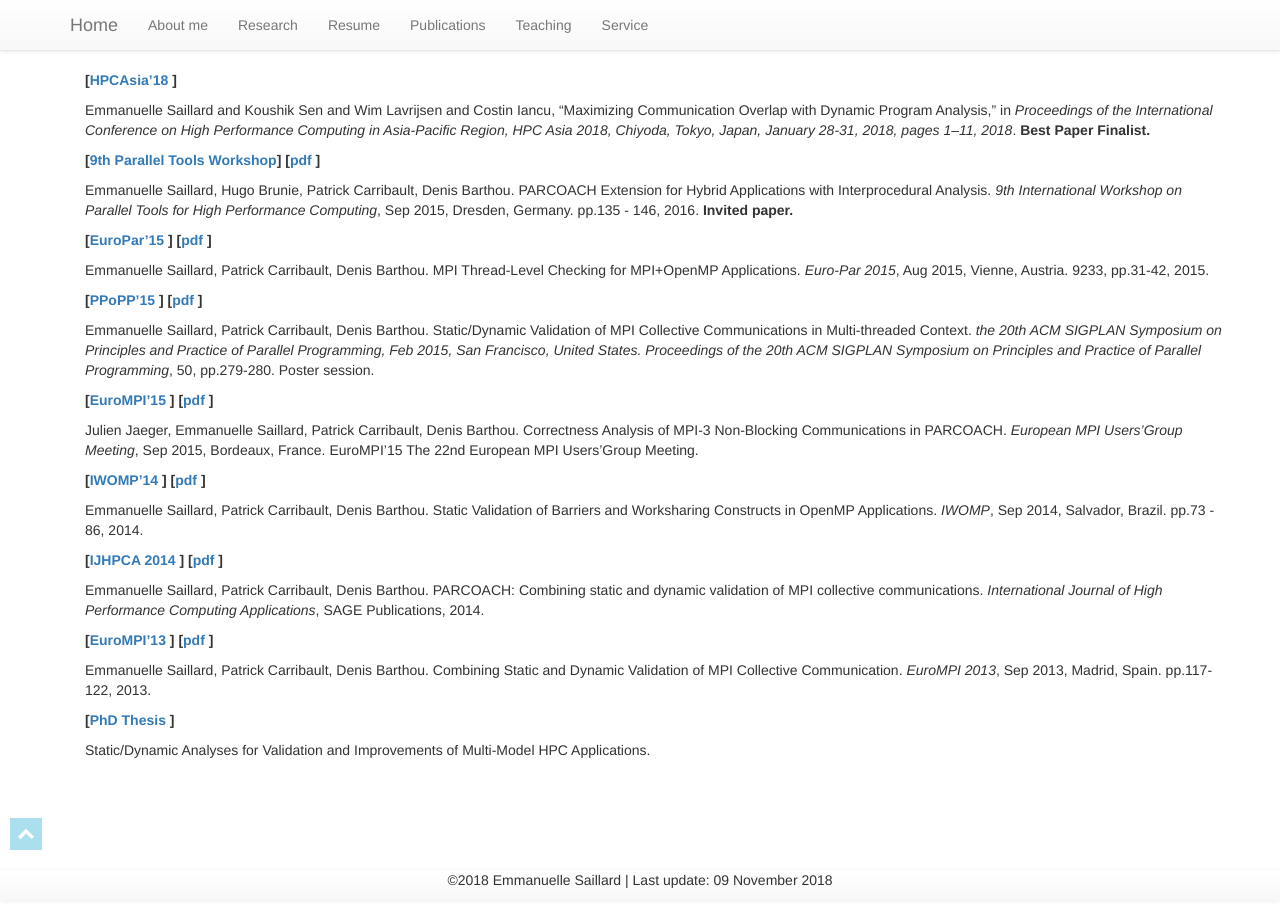
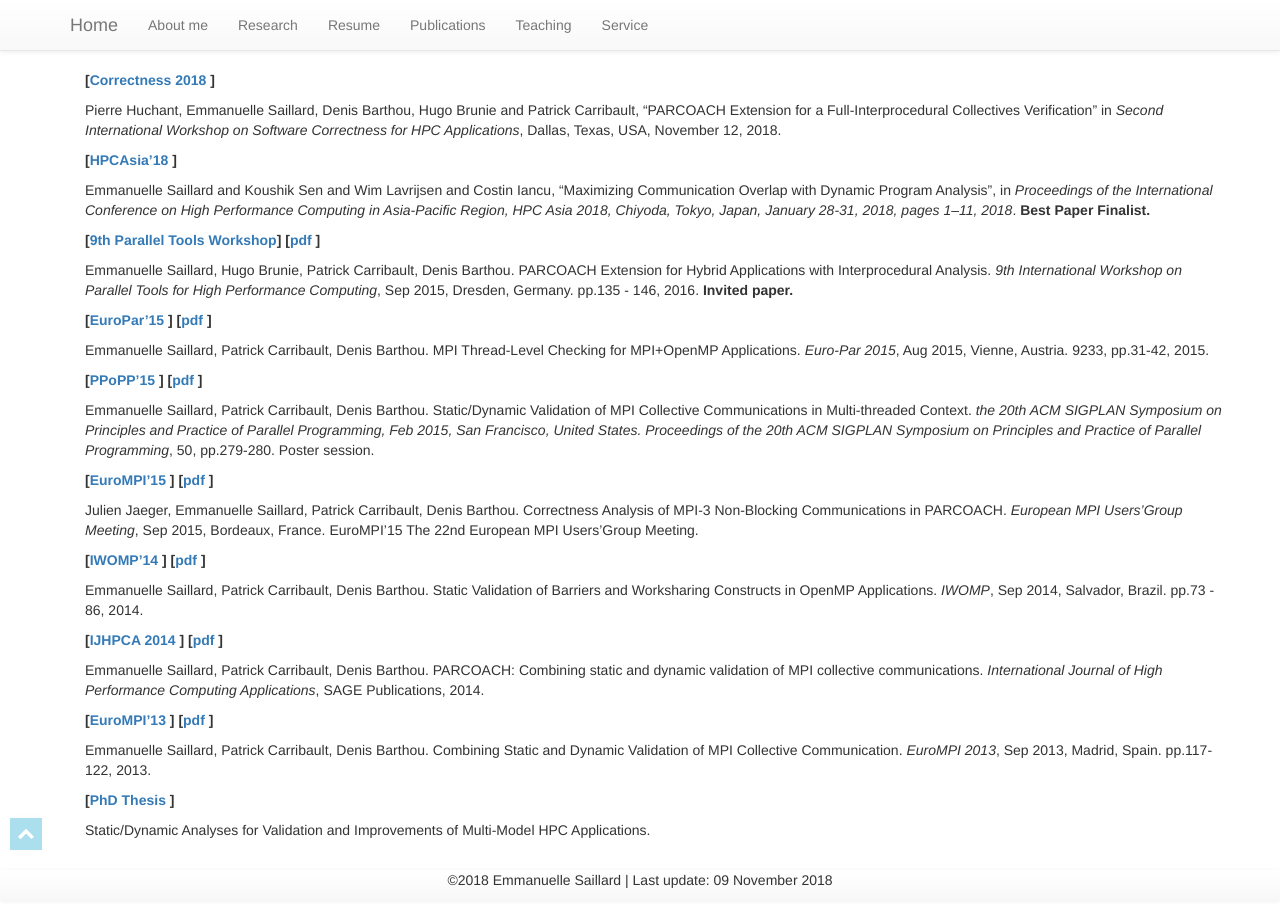
Before and after one commit to esaillar/manou, a Jekyll site: the page built from publications.md, in a window 1280 px wide. Built offline with Jekyll 4.4.1, drawn with Linux system fonts in a browser that asks for light colours.

Commit message:
New publi

```diff
--- a/publications.md
+++ b/publications.md
@@ -4,9 +4,14 @@ title: Publications
 permalink: /publications/
 ---
 
+<b> [<a href="https://correctness-workshop.github.io/2018/#submissions" target="_blank">Correctness 2018 </a>] </b>
+<p markdown="1">
+Pierre Huchant, Emmanuelle Saillard, Denis Barthou, Hugo Brunie and Patrick Carribault, "PARCOACH Extension for a Full-Interprocedural Collectives Verification" in _Second International Workshop on Software Correctness for HPC Applications_, Dallas, Texas, USA, November 12, 2018.
+</p>
+
 <b> [<a href="http://sighpc.ipsj.or.jp/HPCAsia2018/" target="_blank">HPCAsia'18 </a>] </b>
 <p markdown="1">
-Emmanuelle Saillard and Koushik Sen and Wim Lavrijsen and Costin Iancu, "Maximizing Communication Overlap with Dynamic Program Analysis," in _Proceedings of the International Conference on High Performance Computing in Asia-Pacific Region, HPC Asia 2018, Chiyoda, Tokyo, Japan, January 28-31, 2018, pages 1--11, 2018_.	**Best Paper Finalist.**
+Emmanuelle Saillard and Koushik Sen and Wim Lavrijsen and Costin Iancu, "Maximizing Communication Overlap with Dynamic Program Analysis", in _Proceedings of the International Conference on High Performance Computing in Asia-Pacific Region, HPC Asia 2018, Chiyoda, Tokyo, Japan, January 28-31, 2018, pages 1--11, 2018_.	**Best Paper Finalist.**
 </p>
 
 <b> [<a href="https://tools.zih.tu-dresden.de/2015/" target="_blank">9th Parallel Tools Workshop</a>] </b>
```
